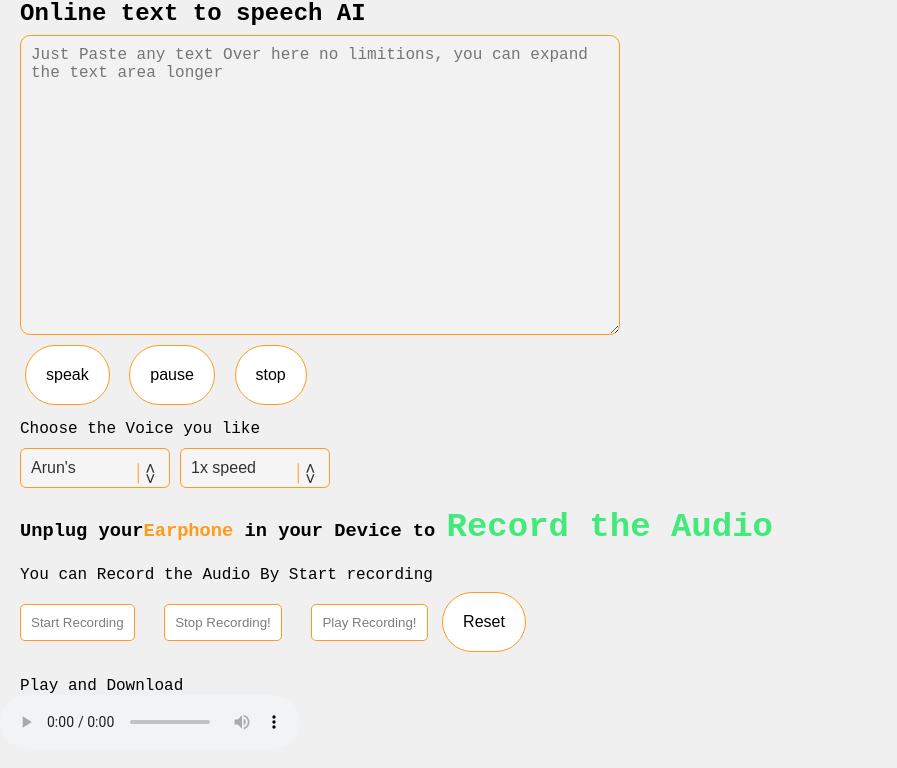
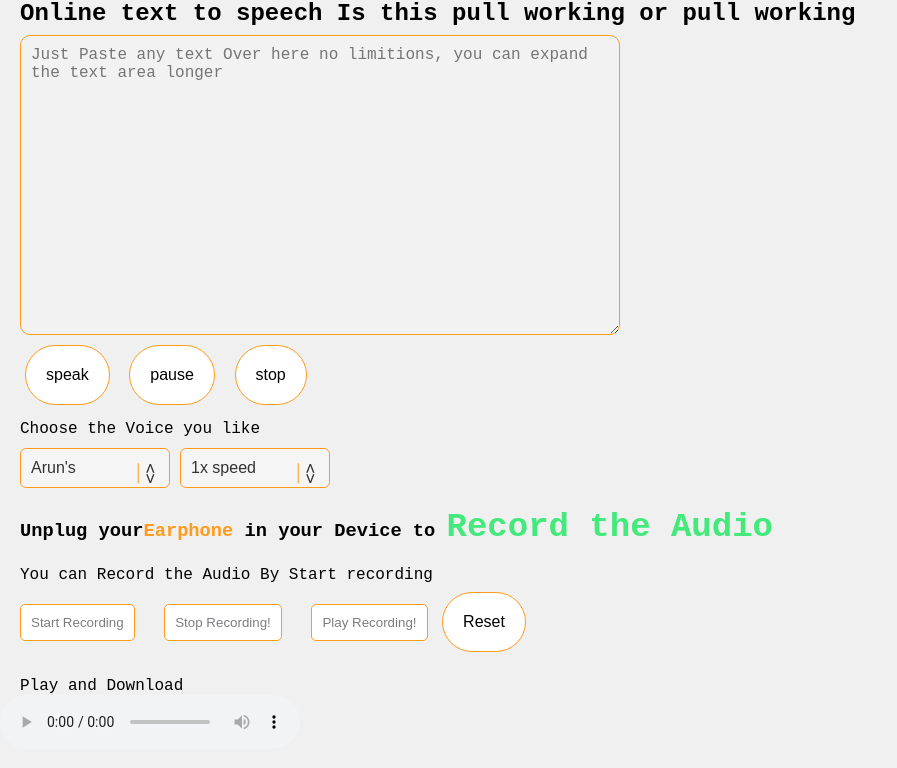
Before and after one commit to adlwebsolutions/text-to-speech, a plain HTML site: page index.html in a window 1280 px wide. Shown: the whole page, without its empty margins (0-897 px from the left). Drawn offline with Linux system fonts and the light colour scheme.

Commit message:
just checking the push and pull

```diff
--- a/index.html
+++ b/index.html
@@ -12,7 +12,7 @@
   <div class="main">
     <div id="section-1" class="section-alignment">
       <!-- Top content -->
-        <h2 id="landing-header">Online text to speech AI</h2>
+        <h2 id="landing-header">Online text to speech Is this pull working or pull working</h2>
         <div class="padding-semi-large"></div>
         <div class="padding"></div>
         <textarea type="text" id="textInput" rows="8" placeholder="Just Paste any text Over here no limitions, you can expand the text area longer"></textarea>
```
